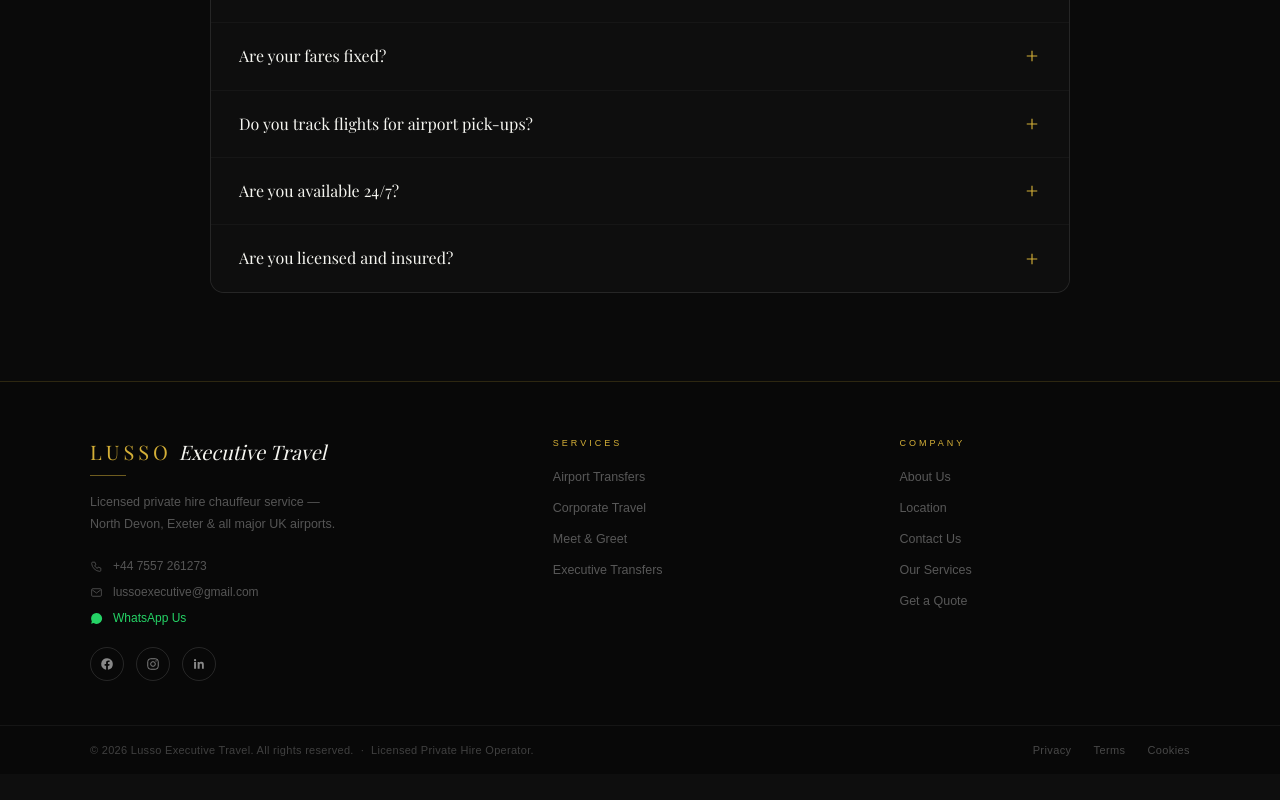
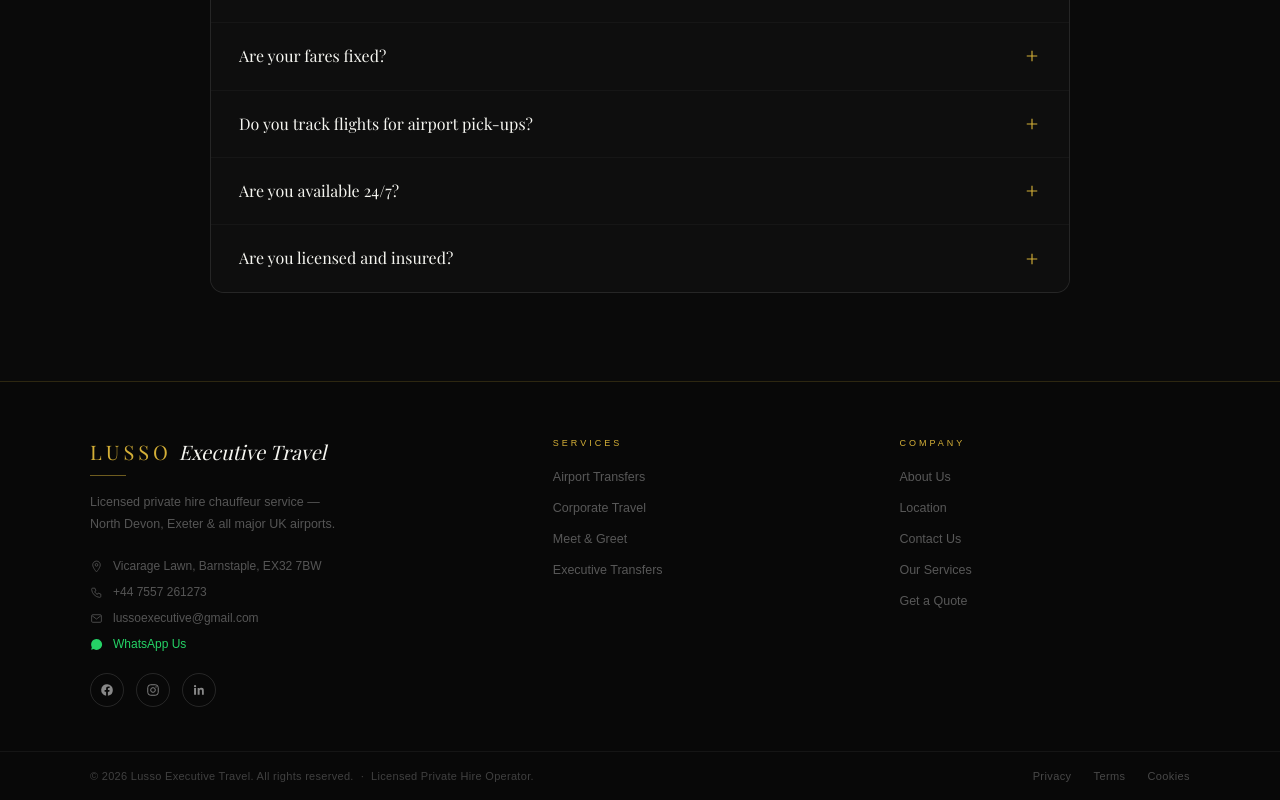
Before and after one commit to hosting4444/lusso-executive, a Next.js app: page / in a window 1280 px wide. Shown: the part 8125-8925 px from the top of the page. Before the commit the page ends 8899 px from the top, so only its background shows below. Built offline with nearby package versions, Linux system fonts and the light colour scheme; a web font is replaced by a local one.

Commit message:
Add address and phone number to footer for improved contact information

```diff
--- a/components/Footer.tsx
+++ b/components/Footer.tsx
@@ -16,6 +16,10 @@
             Licensed private hire chauffeur service — North Devon, Exeter &amp; all major UK airports.
           </p>
           <div style={{ display: 'flex', flexDirection: 'column', gap: 12 }}>
+            <span className="footer-link" style={{ cursor: 'default' }}>
+              <svg width="13" height="13" viewBox="0 0 24 24" fill="none" stroke="currentColor" strokeWidth="1.5" style={{ flexShrink: 0 }}><path d="M12 2C8.13 2 5 5.13 5 9c0 5.25 7 13 7 13s7-7.75 7-13c0-3.87-3.13-7-7-7z"/><circle cx="12" cy="9" r="2.5"/></svg>
+              Vicarage Lawn, Barnstaple, EX32 7BW
+            </span>
             <a href="tel:+447557261273" className="footer-link">
               <svg width="13" height="13" viewBox="0 0 24 24" fill="none" stroke="currentColor" strokeWidth="1.5" style={{ flexShrink: 0 }}><path d="M5 4h4l2 5-2.5 1.5a11 11 0 005 5L15 13l5 2v4a2 2 0 01-2 2A16 16 0 013 6a2 2 0 012-2z"/></svg>
               +44 7557 261273
```
